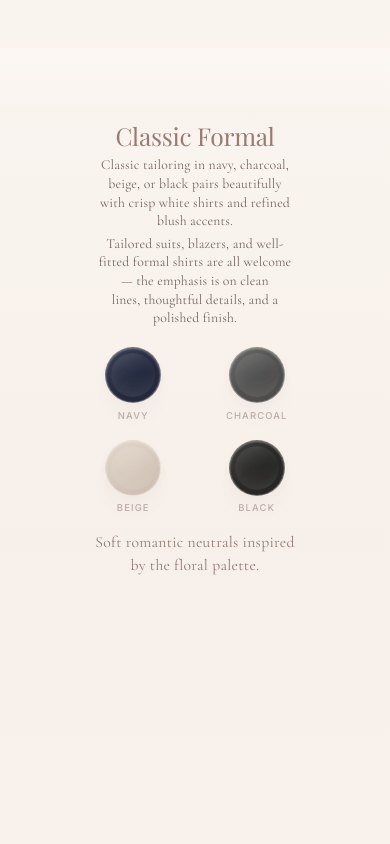
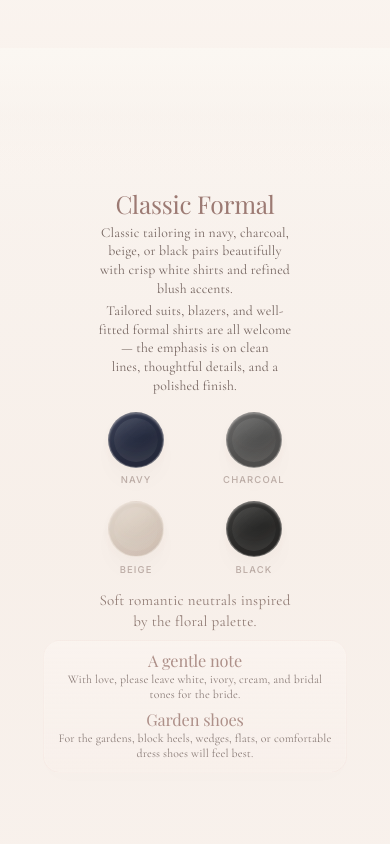
Before and after one commit to as16627-cloud/wedding-website, a Next.js app: page / in a window 390 px wide. Shown: the part 4240-5084 px from the top of the page. Built offline with nearby package versions, Linux system fonts and the light colour scheme.

Commit message:
Refine mobile dress code snapping

```diff
--- a/app/globals.css
+++ b/app/globals.css
@@ -2100,6 +2100,7 @@ footer > * {
   .dress-code-mobile-panel {
     position: relative;
     min-height: 100svh;
+    min-height: 100dvh;
     display: flex;
     align-items: center;
     justify-content: center;
@@ -2118,8 +2119,9 @@ footer > * {
   }
 
   .dress-code-mobile-panel-classic {
-    align-items: flex-start;
-    padding-top: clamp(4.7rem, 9svh, 5.85rem);
+    align-items: center;
+    padding-top: clamp(3.2rem, 6.4svh, 4.35rem);
+    padding-bottom: clamp(1.5rem, 3.4svh, 2.25rem);
     background:
       linear-gradient(180deg, rgba(251, 247, 242, 0.36) 0%, rgba(248, 241, 236, 0.72) 18%, rgba(247, 239, 233, 0.95) 58%, rgba(248, 241, 236, 0.86) 100%),
       var(--atmosphere-paper-grain);
@@ -2145,7 +2147,11 @@ footer > * {
 
   .dress-code-mobile-panel-primary .dress-code-mobile-panel-inner {
     max-width: min(100%, 330px);
-    transform: translateY(calc(-1 * clamp(1.8rem, 5.8svh, 3.3rem)));
+    transform: translateY(calc(-1 * clamp(0.95rem, 2.7dvh, 1.65rem)));
+  }
+
+  .dress-code-mobile-panel-classic .dress-code-mobile-panel-inner {
+    max-width: min(100%, 326px);
   }
 
   .dress-code-mobile-panel .heading-micro {
@@ -2395,9 +2401,9 @@ footer > * {
   }
 
   #dress-code .dress-code-mobile-panel-classic .swatchRow {
-    max-width: 236px;
-    margin-top: 1.18rem;
-    gap: 1rem 0.68rem !important;
+    max-width: 226px;
+    margin-top: 0.98rem;
+    gap: 0.84rem 0.6rem !important;
   }
 
   #dress-code .dress-code-mobile-panels .swatchItem {
@@ -2426,36 +2432,44 @@ footer > * {
   }
 
   #dress-code .dress-code-mobile-panels .dress-palette-guidance {
-    margin-top: 1.05rem;
-    font-size: 0.98rem;
-    line-height: 1.46;
-  }
-
-  #dress-code .dress-code-mobile-panel-notes .mobile-editorial-callout {
-    width: min(100%, 330px);
-    padding: 1.35rem 1.18rem;
-    border-radius: var(--mobile-card-radius);
-  }
-
-  #dress-code .dress-code-mobile-panel-notes .type-card-title {
-    font-size: 1.56rem;
-    line-height: 1.08;
-  }
-
-  #dress-code .dress-code-mobile-panel-notes .type-card-title:not(:first-child) {
-    margin-top: 1.28rem;
-  }
-
-  #dress-code .dress-code-mobile-panel-notes .type-card-body {
-    margin-top: 0.56rem;
-    font-size: 0.92rem;
-    line-height: 1.42;
+    margin-top: 0.78rem;
+    font-size: 0.94rem;
+    line-height: 1.38;
+  }
+
+  #dress-code .dress-code-mobile-etiquette {
+    width: min(100%, 304px);
+    margin-top: 0.54rem;
+    padding: 0.68rem 0.9rem 0.74rem;
+    border-color: rgba(232, 207, 200, 0.14);
+    border-radius: 1.05rem;
+    background: linear-gradient(180deg, rgba(255, 250, 247, 0.38) 0%, rgba(249, 239, 235, 0.28) 100%);
+    box-shadow:
+      0 8px 22px rgba(101, 75, 62, 0.008),
+      inset 0 0 0 1px rgba(255, 248, 244, 0.1);
+  }
+
+  #dress-code .dress-code-mobile-etiquette .type-card-title {
+    color: rgba(156, 122, 115, 0.82);
+    font-size: 1.02rem;
+    line-height: 1.04;
+  }
+
+  #dress-code .dress-code-mobile-etiquette .type-card-title:not(:first-child) {
+    margin-top: 0.58rem;
+  }
+
+  #dress-code .dress-code-mobile-etiquette .type-card-body {
+    margin-top: 0.22rem;
+    color: rgba(116, 100, 95, 0.84);
+    font-size: 0.74rem;
+    line-height: 1.24;
   }
 
   #itinerary.mobile-invite-section {
     min-height: auto;
     align-items: start;
-    padding: clamp(2.65rem, 5.6svh, 3.65rem) var(--mobile-page-gutter);
+    padding: clamp(2.05rem, 4.4svh, 2.9rem) var(--mobile-page-gutter);
   }
 
   #itinerary > .relative {
@@ -2996,6 +3010,7 @@ footer > * {
   .invite-page .mobile-invite-quote,
   .invite-page .mobile-invite-note,
   .invite-page #details.mobile-invite-section,
+  .invite-page .dress-code-mobile-panel,
   .invite-page #rsvp.mobile-invite-section,
   .invite-page .venue-mobile-panel-intro,
   .invite-page > footer {
@@ -3003,8 +3018,6 @@ footer > * {
     scroll-snap-stop: normal;
   }
 
-  .invite-page #dress-code.mobile-invite-section,
-  .invite-page .dress-code-mobile-panel,
   .invite-page #itinerary.mobile-invite-section,
   .invite-page .venue-mobile-panel-practical,
   .invite-page #faq.mobile-invite-section {
@@ -3013,11 +3026,20 @@ footer > * {
   }
 
   .invite-page .mobile-invite-section,
-  .invite-page .dress-code-mobile-panel,
   .invite-page .venue-mobile-panel,
   .inner-circle-page .inner-editorial-panel,
   .guest-rsvp-page {
     scroll-margin-block: 0;
+  }
+
+  .invite-page #dress-code.mobile-invite-section {
+    scroll-snap-align: none;
+    scroll-snap-stop: normal;
+  }
+
+  .invite-page .dress-code-mobile-panel {
+    scroll-margin-top: calc((4.75rem + env(safe-area-inset-bottom)) - max(0.85rem, env(safe-area-inset-top)));
+    scroll-margin-bottom: 0;
   }
 
   .inner-circle-page .inner-circle-hero,
@@ -3110,6 +3132,57 @@ footer > * {
     font-size: 0.57rem;
     line-height: 1.1;
   }
+
+  #dress-code .dress-code-mobile-panel-classic {
+    align-items: flex-start;
+    padding-top: clamp(2.3rem, 5svh, 3rem);
+    padding-bottom: 1rem;
+  }
+
+  #dress-code .dress-code-mobile-panel-classic .heading-secondary {
+    font-size: 1.42rem;
+  }
+
+  #dress-code .dress-code-mobile-panel-classic .type-card-body {
+    margin-top: 0.32rem;
+    font-size: 0.78rem;
+    line-height: 1.24;
+  }
+
+  #dress-code .dress-code-mobile-panel-classic .type-card-body p + p {
+    margin-top: 0.12rem;
+  }
+
+  #dress-code .dress-code-mobile-panel-classic .swatchRow {
+    margin-top: 0.68rem;
+    gap: 0.42rem 0.42rem !important;
+  }
+
+  #dress-code .dress-code-mobile-panel-classic .dress-palette-guidance {
+    margin-top: 0.46rem;
+    font-size: 0.82rem;
+    line-height: 1.24;
+  }
+
+  #dress-code .dress-code-mobile-etiquette {
+    width: min(100%, 292px);
+    margin-top: 0.38rem;
+    padding: 0.48rem 0.72rem 0.52rem;
+  }
+
+  #dress-code .dress-code-mobile-etiquette .type-card-title {
+    font-size: 0.9rem;
+  }
+
+  #dress-code .dress-code-mobile-etiquette .type-card-title:not(:first-child) {
+    margin-top: 0.34rem;
+  }
+
+  #dress-code .dress-code-mobile-etiquette .type-card-body {
+    margin-top: 0.16rem;
+    font-size: 0.66rem;
+    line-height: 1.18;
+  }
 }
 
 @media (max-width: 380px) {
--- a/app/page.tsx
+++ b/app/page.tsx
@@ -798,6 +798,10 @@ export default function WeddingWebsiteStarter() {
   const ambientAudioRef = useRef<HTMLAudioElement | null>(null);
   const ambientAudioFadeRef = useRef<number | null>(null);
   const copiedVenueTimerRef = useRef<ReturnType<typeof setTimeout> | null>(null);
+  const dressSnapTimerRef = useRef<number | null>(null);
+  const dressSnapSettlingRef = useRef(false);
+  const dressSnapLastYRef = useRef(0);
+  const dressSnapDirectionRef = useRef<"up" | "down">("down");
   const [guestInviteToken] = useState("");
   const [guestName, setGuestName] = useState("");
   const [guestLookupMessage] = useState("");
@@ -885,6 +889,116 @@ export default function WeddingWebsiteStarter() {
       document.documentElement.classList.remove("invite-editorial-scroll");
     };
   }, []);
+
+  useEffect(() => {
+    if (shouldReduceMotion) {
+      return;
+    }
+
+    const mobileQuery = window.matchMedia("(max-width: 767px)");
+
+    const clearDressSnapTimer = () => {
+      if (dressSnapTimerRef.current) {
+        window.clearTimeout(dressSnapTimerRef.current);
+        dressSnapTimerRef.current = null;
+      }
+    };
+
+    const settleToElement = (element: HTMLElement, block: ScrollLogicalPosition) => {
+      dressSnapSettlingRef.current = true;
+      element.scrollIntoView({ block, inline: "nearest", behavior: "smooth" });
+
+      window.setTimeout(() => {
+        dressSnapSettlingRef.current = false;
+      }, 760);
+    };
+
+    const settleDressCodePanel = () => {
+      if (!mobileQuery.matches || dressSnapSettlingRef.current) {
+        return;
+      }
+
+      const panels = Array.from(document.querySelectorAll<HTMLElement>(".dress-code-mobile-panel"));
+
+      if (!panels.length) {
+        return;
+      }
+
+      const viewportHeight = window.innerHeight;
+      let nearestPanel: HTMLElement | null = null;
+      let nearestDistance = Number.POSITIVE_INFINITY;
+      let nearestVisible = 0;
+
+      for (const panel of panels) {
+        const rect = panel.getBoundingClientRect();
+        const visible = Math.max(0, Math.min(viewportHeight, rect.bottom) - Math.max(0, rect.top));
+
+        if (visible <= 0) {
+          continue;
+        }
+
+        const distance = Math.abs(rect.top + rect.height / 2 - viewportHeight / 2);
+
+        if (distance < nearestDistance) {
+          nearestPanel = panel;
+          nearestDistance = distance;
+          nearestVisible = visible;
+        }
+      }
+
+      if (!nearestPanel || nearestVisible < viewportHeight * 0.28) {
+        return;
+      }
+
+      const rect = nearestPanel.getBoundingClientRect();
+      const isAlreadyFramed = Math.abs(rect.top) <= 10 && Math.abs(rect.bottom - viewportHeight) <= 10;
+
+      if (isAlreadyFramed) {
+        return;
+      }
+
+      const itinerary = document.querySelector<HTMLElement>("#itinerary");
+
+      if (
+        itinerary &&
+        dressSnapDirectionRef.current === "down" &&
+        nearestPanel.classList.contains("dress-code-mobile-panel-classic") &&
+        rect.top < -viewportHeight * 0.18
+      ) {
+        settleToElement(itinerary, "start");
+        return;
+      }
+
+      settleToElement(nearestPanel, "center");
+    };
+
+    const queueDressSnap = () => {
+      const currentY = window.scrollY;
+
+      if (Math.abs(currentY - dressSnapLastYRef.current) > 2) {
+        dressSnapDirectionRef.current = currentY > dressSnapLastYRef.current ? "down" : "up";
+        dressSnapLastYRef.current = currentY;
+      }
+
+      if (dressSnapSettlingRef.current) {
+        return;
+      }
+
+      clearDressSnapTimer();
+      dressSnapTimerRef.current = window.setTimeout(settleDressCodePanel, 125);
+    };
+
+    dressSnapLastYRef.current = window.scrollY;
+    window.addEventListener("scroll", queueDressSnap, { passive: true });
+    window.addEventListener("resize", queueDressSnap);
+
+    return () => {
+      clearDressSnapTimer();
+      window.removeEventListener("scroll", queueDressSnap);
+      window.removeEventListener("resize", queueDressSnap);
+      dressSnapSettlingRef.current = false;
+    };
+  }, [shouldReduceMotion]);
 
   useEffect(() => {
     const ambientAudio = ambientAudioRef.current;
@@ -1640,15 +1754,14 @@ export default function WeddingWebsiteStarter() {
             {...dressRevealMotion(0.08, 8)}
             className="mobile-editorial-callout mx-auto mt-10 max-w-2xl text-center"
           >
-            <h3 className="type-card-title">A small note</h3>
+            <h3 className="type-card-title">A gentle note</h3>
             <p className="type-card-body mx-auto mt-3 max-w-[600px]">
-              We kindly ask guests to avoid white, ivory, cream, or anything bridal in tone.
+              With love, please leave white, ivory, cream, and bridal tones for the bride.
             </p>
 
             <h3 className="type-card-title mt-7">Garden shoes</h3>
             <p className="type-card-body mx-auto mt-3 max-w-[600px]">
-              The ceremony will take place within the venue gardens, so block heels, wedges, flats, or comfortable dress
-              shoes are recommended.
+              For the gardens, block heels, wedges, flats, or comfortable dress shoes will feel best.
             </p>
           </motion.div>
         </div>
@@ -1714,21 +1827,16 @@ export default function WeddingWebsiteStarter() {
               <p className="dress-palette-guidance luxe-serif-detail mx-auto max-w-[34ch] text-center">
                 Soft romantic neutrals inspired by the floral palette.
               </p>
-            </div>
-          </motion.div>
-
-          <motion.div {...dressRevealMotion(0.03, 8)} className="dress-code-mobile-panel dress-code-mobile-panel-notes">
-            <div className="dress-code-mobile-panel-inner">
-              <div className="mobile-editorial-callout mx-auto max-w-2xl text-center">
-                <h3 className="type-card-title">A small note</h3>
+
+              <div className="mobile-editorial-callout dress-code-mobile-etiquette mx-auto max-w-2xl text-center">
+                <h3 className="type-card-title">A gentle note</h3>
                 <p className="type-card-body mx-auto max-w-[600px]">
-                  We kindly ask guests to avoid white, ivory, cream, or anything bridal in tone.
+                  With love, please leave white, ivory, cream, and bridal tones for the bride.
                 </p>
 
                 <h3 className="type-card-title">Garden shoes</h3>
                 <p className="type-card-body mx-auto max-w-[600px]">
-                  The ceremony will take place within the venue gardens, so block heels, wedges, flats, or comfortable dress
-                  shoes are recommended.
+                  For the gardens, block heels, wedges, flats, or comfortable dress shoes will feel best.
                 </p>
               </div>
             </div>
```
